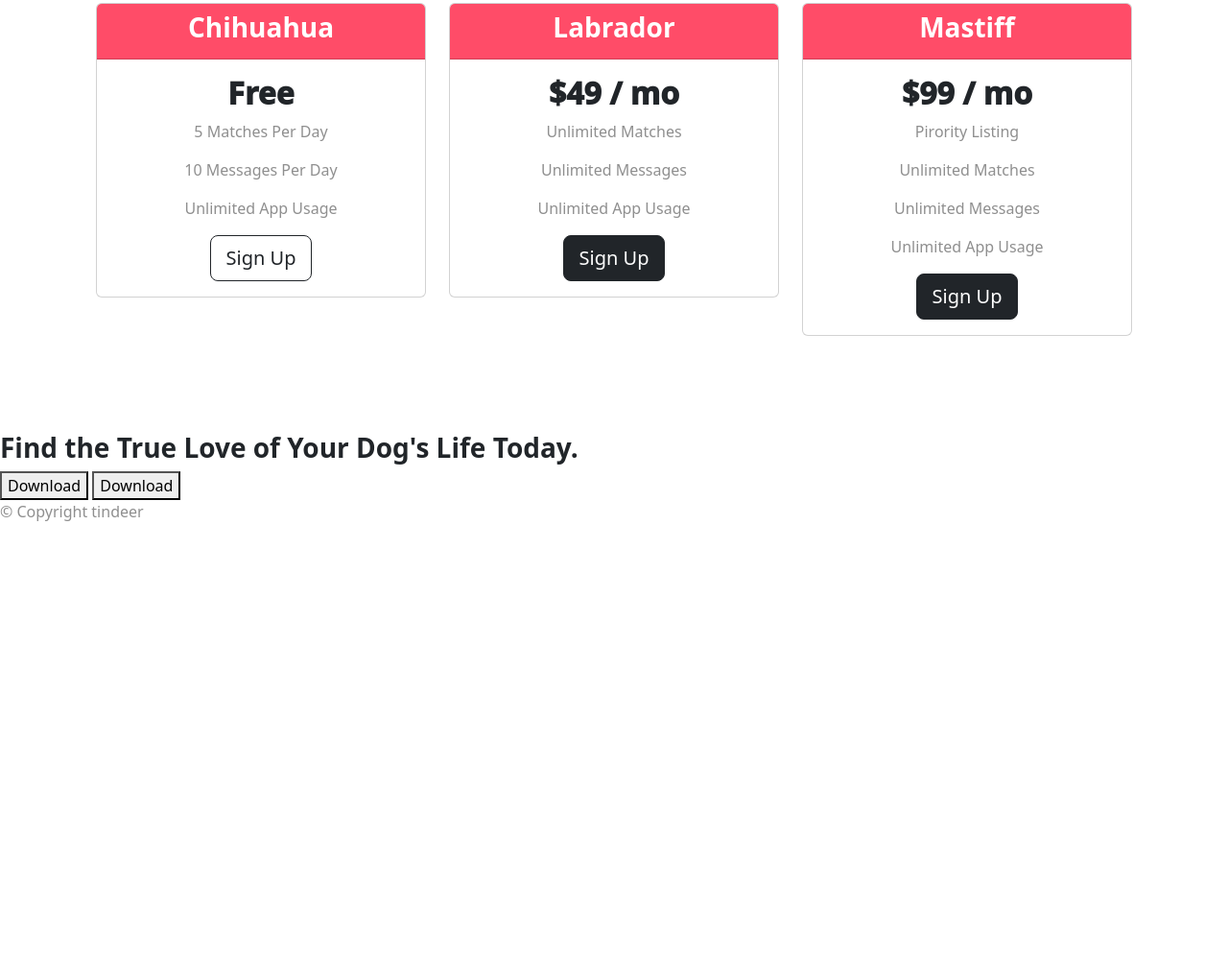
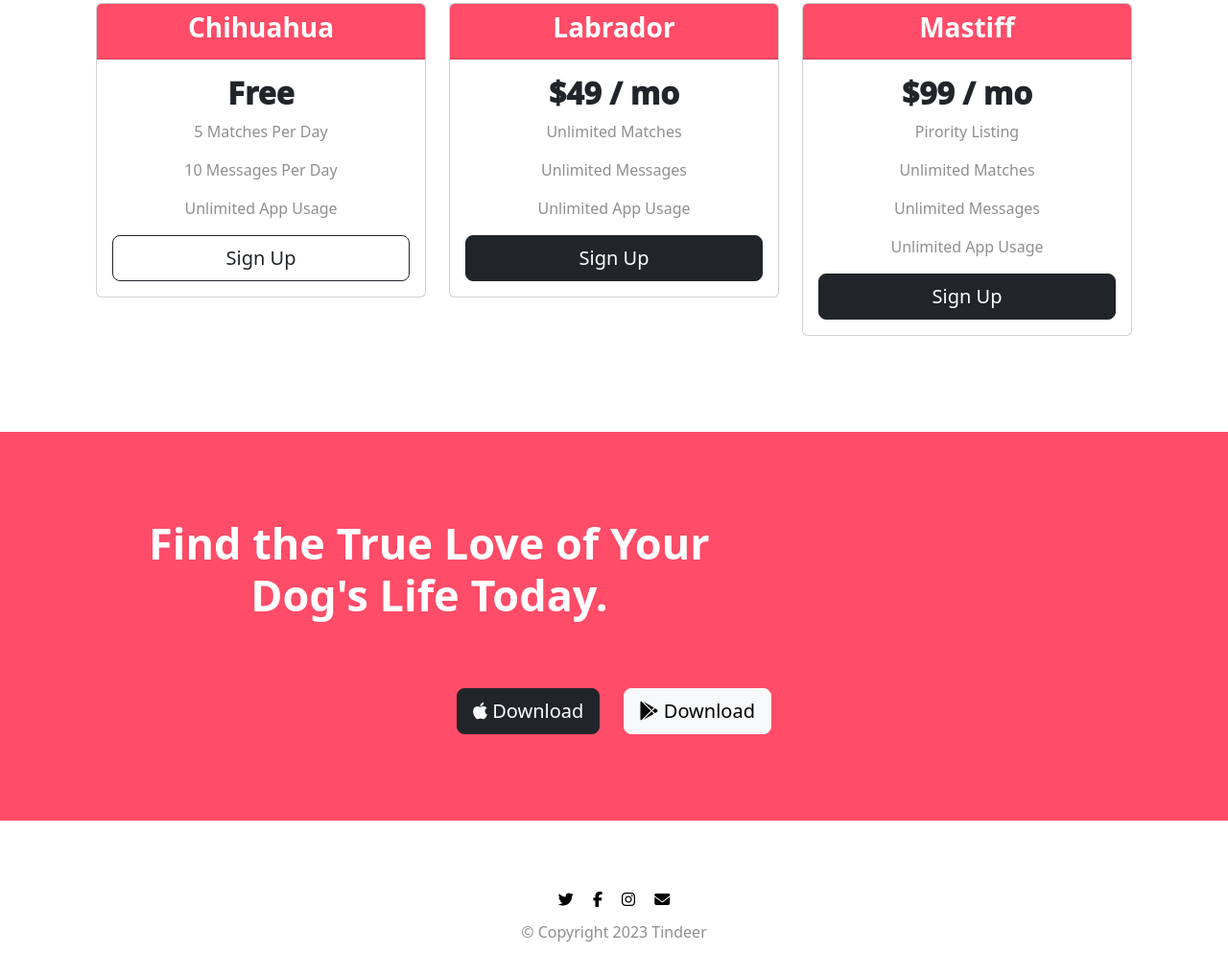
Before and after one commit to mariusboncev1/Tindeer, a plain HTML site: page index.html in a window 1280 px wide. Shown: the part 1888-2907 px from the top of the page at 96% size. Before the commit the page ends 2449 px from the top, so only its background shows below. Drawn offline with nearby package versions, Linux system fonts and the light colour scheme.

Commit message:
12.13 pm, 10/3/2023

```diff
--- a/css/styles.css
+++ b/css/styles.css
@@ -39,7 +39,6 @@ p {
     font-family: "Ubuntu";
     font-size: 2.5rem;
     font-weight: 500;
-
 }
 
 .nav-item {
@@ -166,3 +165,66 @@ p {
 .pricing-column {
     padding: 3% 2%;
 }
+
+/* Call to action */
+
+#cta {
+    text-align: center;
+    background-color: #ff4c68;
+    color: #fff;
+    padding: 7%;
+}
+
+.cta-h3 {
+    width: 65%;
+    font-size: 45px;
+    font-weight: 800;
+}
+
+.cta-buttons {
+    margin-top: 70px;
+}
+
+.apple-cta-button {
+    margin-right: 20px;
+}
+
+.apple {
+    color: #fff;
+}
+
+/* Footer */
+
+#footer {
+    text-align: center;
+}
+
+.footer-icons {
+    padding-top: 70px;
+}
+
+.four-icons {
+    color: black;
+    padding-left: 8px;
+    padding-right: 8px;
+}
+
+.p-footer {
+    padding-top: 10px;
+    padding-bottom: 20px;
+}
+
+@media (max-width: 1028px) {
+
+    #title {
+        text-align: center;
+    }
+
+    .iphone6 {
+        margin-right: 100px;
+        position: relative;
+        transform: rotate(0);
+        width: 300px;
+        height: auto;
+    }
+}
--- a/index.html
+++ b/index.html
@@ -159,7 +159,9 @@
             <p class="card-p">5 Matches Per Day</p>
             <p class="card-p">10 Messages Per Day</p>
             <p class="card-p">Unlimited App Usage</p>
-            <button type="button" class="btn btn-lg btn-block btn-outline-dark">Sign Up</button>
+            <div class="d-grid gap-2">
+              <button type="button" class="btn btn-lg btn-block btn-outline-dark">Sign Up</button>
+            </div>
           </div>
         </div>
       </div>
@@ -174,7 +176,9 @@
             <p class="card-p">Unlimited Matches</p>
             <p class="card-p">Unlimited Messages</p>
             <p class="card-p">Unlimited App Usage</p>
-            <button type="button" class="btn btn-lg btn-block btn-dark">Sign Up</button>
+            <div class="d-grid gap-2">
+              <button type="button" class="btn btn-lg btn-block btn-dark">Sign Up</button>
+            </div>
           </div>
         </div>
       </div>
@@ -190,7 +194,9 @@
             <p class="card-p">Unlimited Matches</p>
             <p class="card-p">Unlimited Messages</p>
             <p class="card-p">Unlimited App Usage</p>
-            <button type="button" class="btn btn-lg btn-block btn-dark">Sign Up</button>
+            <div class="d-grid gap-2">
+              <button type="button" class="btn btn-lg btn-block btn-dark">Sign Up</button>
+            </div>
           </div>
         </div>
       </div>
@@ -203,9 +209,13 @@
 
   <section id="cta">
 
-    <h3>Find the True Love of Your Dog's Life Today.</h3>
-    <button type="button">Download</button>
-    <button type="button">Download</button>
+    <h3 class="cta-h3">Find the True Love of Your Dog's Life Today.</h3>
+    <div class="cta-buttons">
+      <button class="apple-cta-button btn btn-dark btn-lg" type="button"><i class="apple fa-brands fa-apple"></i>
+        Download</button>
+      <button class="google-play-cta-button btn btn-light btn-lg" type="button"><i class="fa-brands fa-google-play"></i>
+        Download</button>
+    </div>
 
   </section>
 
@@ -214,7 +224,14 @@
 
   <footer id="footer">
 
-    <p>© Copyright tindeer</p>
+    <div class="footer-icons">
+      <a href="https://twitter.com/"><i class="four-icons fa-brands fa-twitter"></i></a>
+      <a href="https://www.facebook.com/"><i class="four-icons fa-brands fa-facebook-f"></i></a>
+      <a href="https://www.instagram.com/"><i class="four-icons fa-brands fa-instagram"></i></a>
+      <a href="https://www.google.com/gmail/about/"><i class="four-icons fa-solid fa-envelope"></i></a>
+    </div>
+
+    <p class="p-footer">© Copyright 2023 Tindeer</p>
 
   </footer>
 
```
